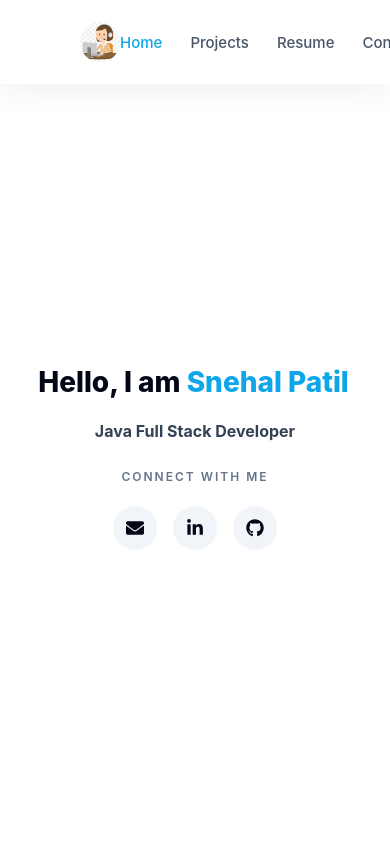
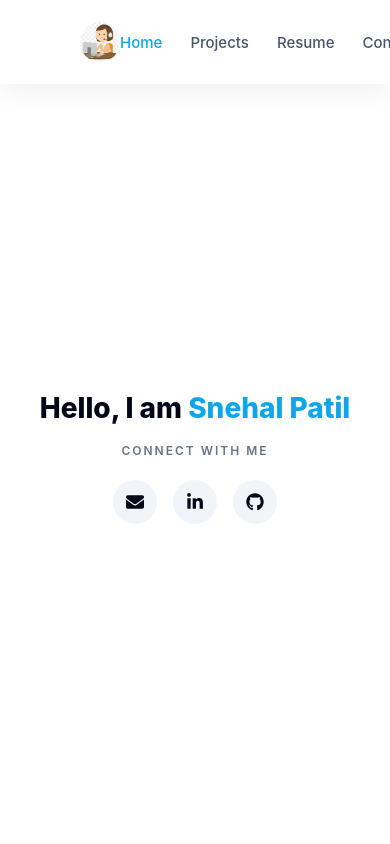
Before and after one commit to Snehal26s/Snehal-Patil-Portfolio, a React (Vite) app: page / in a window 390 px wide. Shown: the top 844 px of the page. Built offline with nearby package versions, Linux system fonts and the light colour scheme.

Commit message:
Force mobile hero center override

```diff
--- a/src/components/Hero.jsx
+++ b/src/components/Hero.jsx
@@ -1,4 +1,6 @@
 import "../css/hero.css";
+import "../css/hero.mobile.override.css";
+
 import { FaLinkedinIn, FaGithub, FaEnvelope, FaJava, FaAngular } from "react-icons/fa";
 import { SiSpringboot, SiMysql } from "react-icons/si";
 
--- /dev/null
+++ b/src/css/hero.mobile.override.css
@@ -0,0 +1,54 @@
+/* ========= FINAL MOBILE OVERRIDE ========= */
+/* This file MUST be loaded last */
+
+@media screen and (max-width: 768px) {
+
+  .hero {
+    display: flex !important;
+    justify-content: center !important;
+    align-items: center !important;
+    min-height: calc(100vh - 70px) !important;
+    padding: 16px !important;
+    text-align: center !important;
+  }
+
+  .hero-left {
+    width: 100% !important;
+    max-width: 100% !important;
+    display: flex !important;
+    flex-direction: column !important;
+    align-items: center !important;
+  }
+
+  /* SHOW ONLY NAME + CONNECT */
+  .hero-desc,
+  .skills,
+  .hero-right,
+  .fade-in {
+    display: none !important;
+  }
+
+  /* NAME */
+  .typewriter {
+    font-size: 28px !important;
+    width: auto !important;
+    white-space: normal !important;
+    border: none !important;
+    animation: none !important;
+    margin-bottom: 16px !important;
+  }
+
+  /* CONNECT */
+  .socials {
+    display: flex !important;
+    flex-direction: column !important;
+    align-items: center !important;
+    margin-top: 0 !important;
+  }
+
+  .social-icons {
+    display: flex !important;
+    justify-content: center !important;
+    gap: 16px !important;
+  }
+}
```
